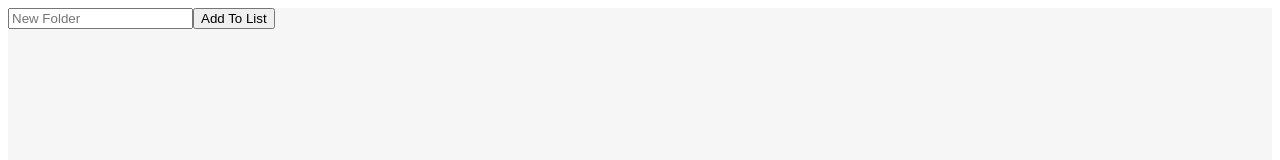
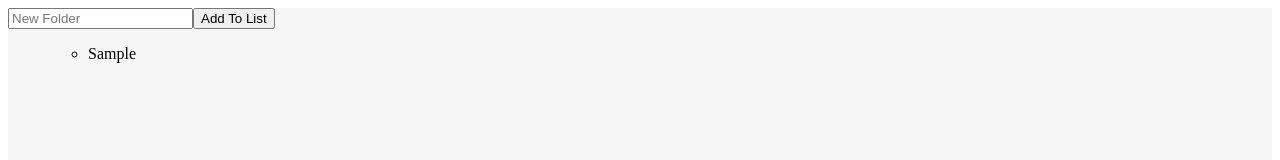
Before and after one commit to isaacjtullis/react-notes-stateful, a React app: page / in a window 1280 px wide. Both pictures are taken after typing "Sample" into the empty fields and a click on the input "Add To List". Shown: the top 160 px of the page. Built offline with nearby package versions, Linux system fonts and the light colour scheme; the HTML template or start-up script is replaced by a standard one.

Commit message:
Folder name is displayed when user types to add new folder

```diff
--- a/src/components/App.js
+++ b/src/components/App.js
@@ -74,12 +74,13 @@ class App extends React.Component {
       <div className="row">
         <div className="small-4 large-4 columns">
           <FolderForm name={this.state.name} handleNewFolderName={this.handleNewFolderName} handleFormSubmit={this.handleFormSubmit}/>
+          <FolderList folders={this.state.folders} />
         </div>
         <div className="small-4 large-4 columns">
           <NoteList />
         </div>
         <div className="small-4 large-4 columns">
-          <FolderList />
+          <Note />
         </div>
       </div>
     );
--- a/src/components/Folder.js
+++ b/src/components/Folder.js
@@ -3,6 +3,7 @@ import React from 'react'
 const Folder = props => {
   return (
     <div className="">
+      <li>{props.name}</li>
     </div>
   );
 };
--- a/src/components/FolderList.js
+++ b/src/components/FolderList.js
@@ -2,11 +2,20 @@ import React from 'react';
 import Folder from './Folder.js';
 
 const FolderList = props => {
+  let folderName = props.folders.map((folder) => {
+    return(
+      <Folder
+        key={folder.id}
+        name={folder.name}
+      />
+    )
+  })
   return(
     <div className="folderlists">
       <ul>
         <div className="small-12 columns">
           <ul>
+            {folderName}
           </ul>
           <div className="small-12 columns">
           </div>
```
